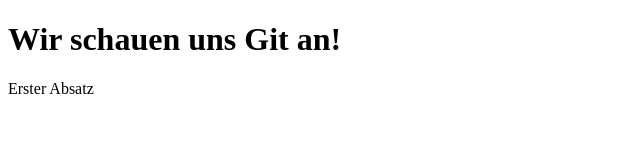
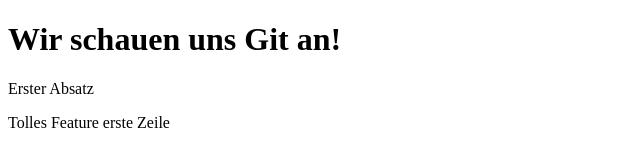
Before and after one commit to janamoser06/gitrepo_max_g2, a plain HTML site: page index.html in a window 1280 px wide. Shown: the whole page, without its empty margins (0-640 px from the left). Drawn offline with Linux system fonts and the light colour scheme.

Commit message:
feature 1

```diff
--- a/index.html
+++ b/index.html
@@ -8,6 +8,7 @@
 
 <h1> Wir schauen uns Git an! </h1>
 <p>Erster Absatz</p>
+<p>Tolles Feature erste Zeile</p>
 
 </body>
 </html>
```
